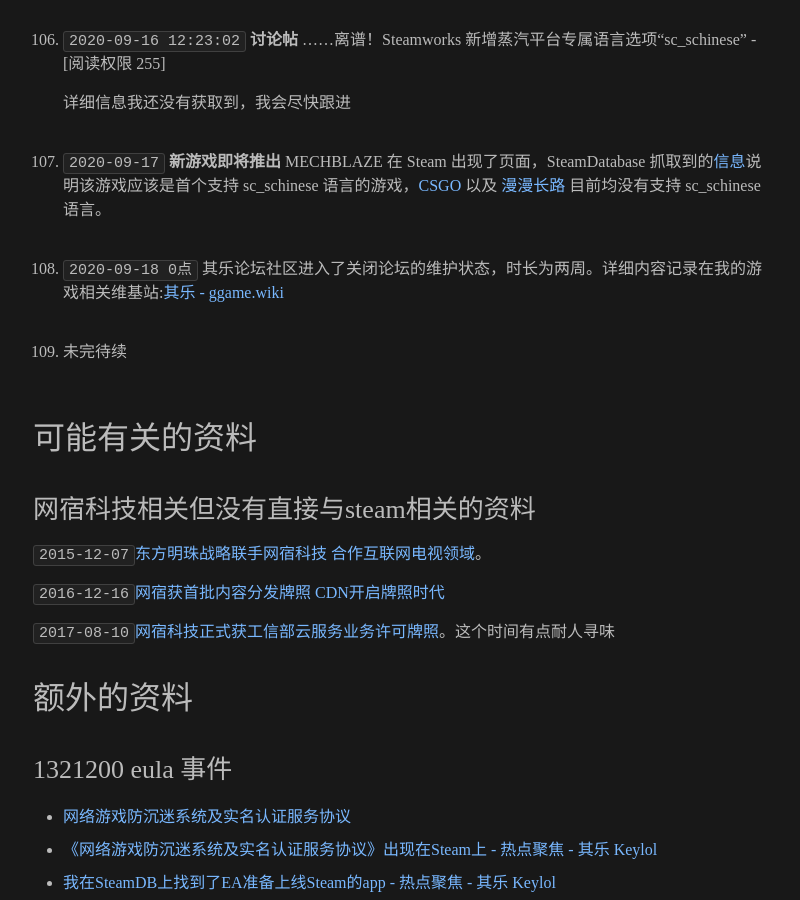
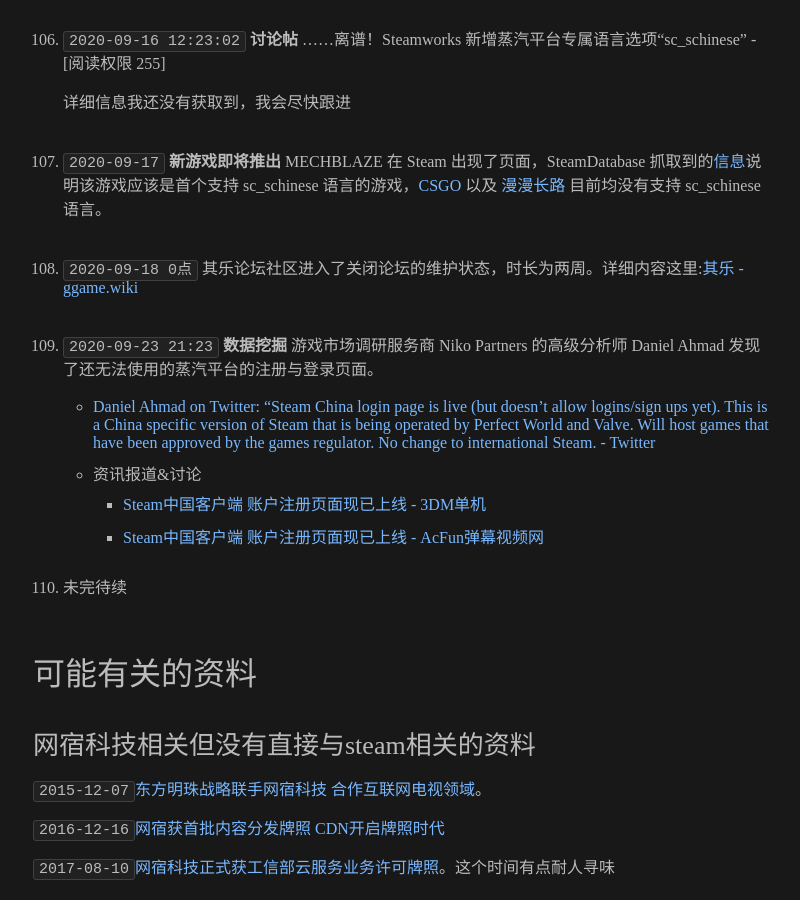
Before and after one commit to gledos/gledos.github.io, a Jekyll site: the page built from _posts/2018-07-12-wegame-steam.markdown, in a window 1280 px wide and 900 px high, scrolled down 16517 px. Shown: the whole window, without its empty margins (237-1037 px from the left). Built offline with Jekyll 4.4.1, drawn with Linux system fonts in a browser that asks for light colours.

Commit message:
更新了 Daniel Ahmad 对蒸汽平台的注册页面的发现

```diff
--- a/_config.yml
+++ b/_config.yml
@@ -16,6 +16,7 @@
 exclude:
   - README.md
   - run.bat
+  - text/password.kdbx
 
 include:
   - /text/word.txt
--- a/_posts/2018-07-12-wegame-steam.markdown
+++ b/_posts/2018-07-12-wegame-steam.markdown
@@ -516,9 +516,16 @@
 
 107. `2020-09-17` **新游戏即将推出** MECHBLAZE 在 Steam 出现了页面，SteamDatabase 抓取到的[信息](https://web.archive.org/web/20200919055553/https://steamdb.info/app/1398500/)说明该游戏应该是首个支持 sc_schinese 语言的游戏，[CSGO](https://web.archive.org/web/20200608055623/https://steamdb.info/app/730/info/) 以及 [漫漫长路](https://web.archive.org/web/20200919062157/https://steamdb.info/app/856990/info/) 目前均没有支持 sc_schinese 语言。
 
-108. `2020-09-18 0点` 其乐论坛社区进入了关闭论坛的维护状态，时长为两周。详细内容记录在我的游戏相关维基站:[其乐 - ggame.wiki](https://ggame.herokuapp.com/en/website/其乐)
+108. `2020-09-18 0点` 其乐论坛社区进入了关闭论坛的维护状态，时长为两周。详细内容这里:[其乐 - ggame.wiki](https://github.com/gledos/ggame_wiki/blob/master/website/其乐.md)
 
-109. 未完待续
+109. `2020-09-23 21:23` **数据挖掘** 游戏市场调研服务商 Niko Partners 的高级分析师 Daniel Ahmad 发现了还无法使用的蒸汽平台的注册与登录页面。
+
+        + [Daniel Ahmad on Twitter: "Steam China login page is live (but doesn't allow logins/sign ups yet). This is a China specific version of Steam that is being operated by Perfect World and Valve. Will host games that have been approved by the games regulator. No change to international Steam. - Twitter](https://archive.is/mvtt8 "https://twitter.com/ZhugeEX/status/1308758939371270145")
+        + 资讯报道&讨论
+            + [Steam中国客户端 账户注册页面现已上线 - 3DM单机](https://archive.is/FSRy9 "https://www.3dmgame.com/news/202009/3798139.html")
+            + [Steam中国客户端 账户注册页面现已上线 - AcFun弹幕视频网](https://archive.is/sXWw5 "https://www.aixifan.com/a/ac18077388")
+
+110. 未完待续
 
 <!-- [这是真的吗 NGA玩家社区](https://archive.vn/rgmOt) 在隔壁群友看到的，如果是真的话，那?死也不会用的
     steam中国、WAC反作弊 -->
```
Also changed, not shown: 1 other file.
